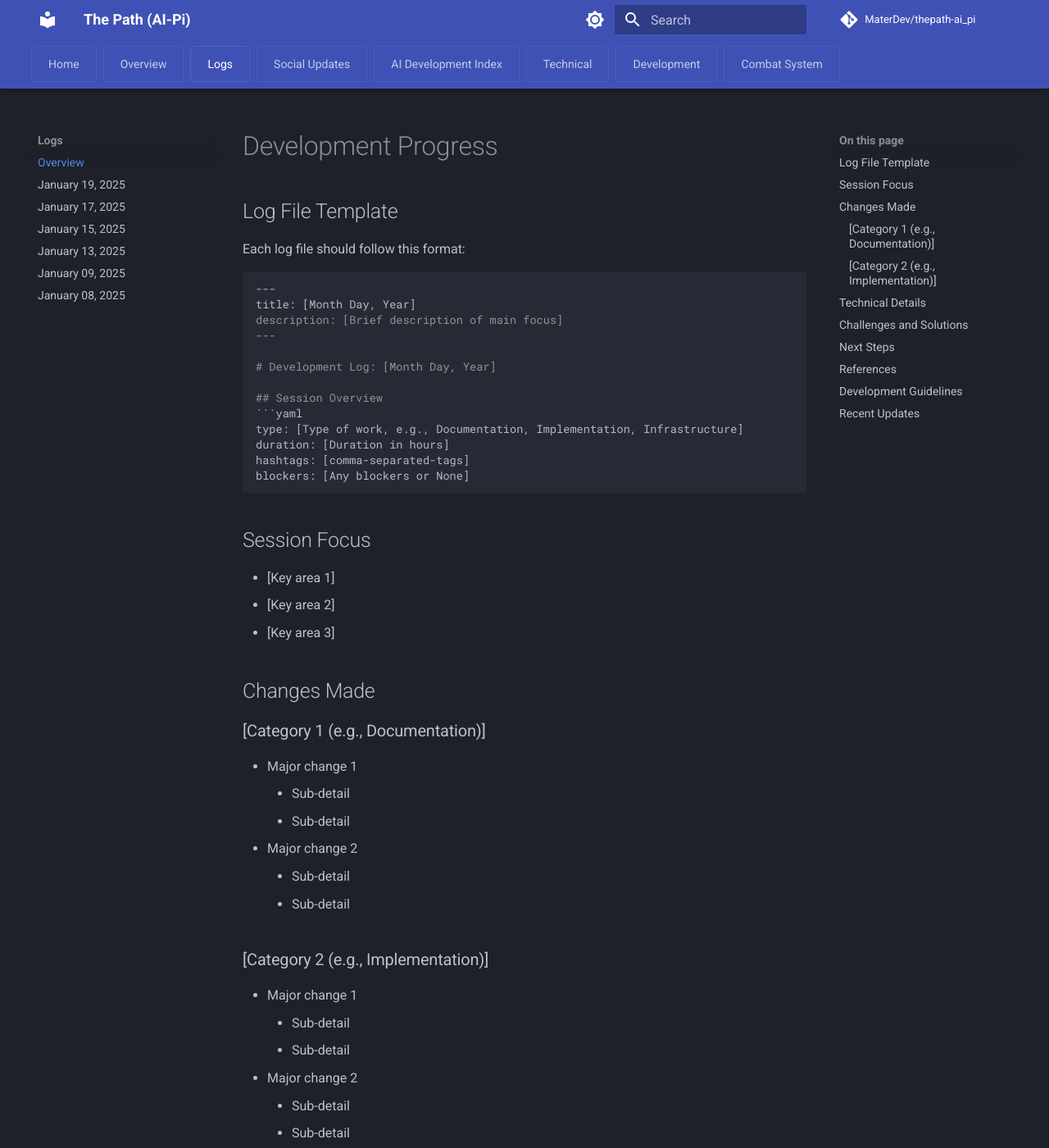
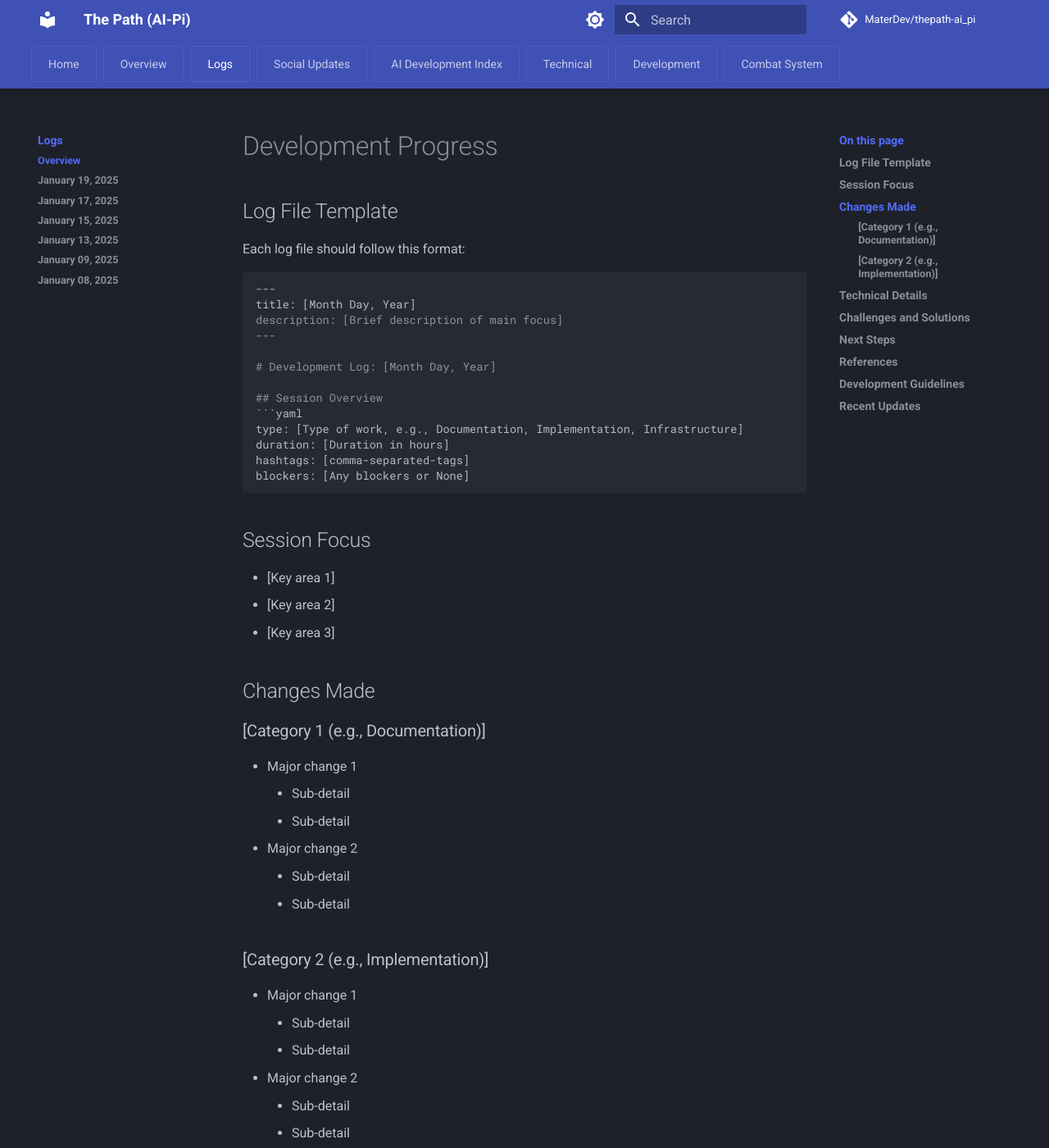
Before and after one commit to MaterDev/thepath-ai_pi, an MkDocs documentation site: the page built from docs/meta/logs/index.md, in a window 1280 px wide and 1400 px high. Shown: the whole window at 82% size. Built offline with MkDocs 1.6.1 and Material for MkDocs 9.7.7, drawn with Linux system fonts in a browser that asks for light colours; comment, search, counter and statistics services are not loaded.

Commit message:
style: enhance navigation styling with purple section labels and consistent bold weights

```diff
--- a/docs/stylesheets/extra.css
+++ b/docs/stylesheets/extra.css
@@ -19,3 +19,119 @@
     height: auto !important;
     padding: 0 !important;
 }
+
+/* Image size control */
+.md-typeset img {
+    max-width: 100% !important;
+    height: auto !important;
+    display: block !important;
+    margin: 0 auto !important;
+}
+
+/* Code block size control */
+.md-typeset pre > code {
+    max-height: none !important;
+}
+
+/* Tabs size control */
+.md-typeset .tabbed-set {
+    max-width: 100% !important;
+    height: auto !important;
+    padding: 0 !important;
+}
+
+/* Special top nav items */
+.md-tabs__item a[href*="logs/index.html"],
+.md-tabs__item a[href*="social/index.html"] {
+    font-weight: bold !important;
+    color: var(--md-accent-fg-color) !important;
+    padding: 0.2rem 0.5rem !important;
+    border-radius: 4px !important;
+    margin: 0.2rem 0 !important;
+    display: inline-flex !important;
+    align-items: center !important;
+    gap: 0.5rem !important;
+    transition: all 0.2s ease-in-out !important;
+}
+
+.md-tabs__item a[href*="logs/index.html"]:hover,
+.md-tabs__item a[href*="social/index.html"]:hover {
+    background-color: var(--md-accent-fg-color--transparent) !important;
+}
+
+/* Existing styles */
+.md-nav__link[href*="logs/"],
+.md-nav__link[href*="social/"] {
+    font-weight: bold;
+}
+
+/* Make section titles stand out */
+.md-nav__item .md-nav__link--active {
+    color: var(--md-accent-fg-color);
+    font-weight: 800;
+}
+
+/* Style section group titles */
+.md-nav__item .md-nav__link {
+    font-weight: 600;
+}
+
+/* Make section labels purple by default */
+.md-nav__item .md-nav__link:has(+ .md-nav),
+.md-nav__title {
+    color: var(--md-accent-fg-color) !important;
+    font-weight: 800;
+}
+
+/* Style nested items */
+.md-nav__item .md-nav .md-nav__link {
+    color: var(--md-default-fg-color--light);
+    font-weight: 600;
+    font-size: 0.9em;
+}
+
+/* Active state for any link */
+.md-nav__link:hover,
+.md-nav__link--active {
+    color: var(--md-accent-fg-color) !important;
+}
+
+/* Table of contents links */
+.md-nav--secondary .md-nav__link {
+    font-weight: 600;
+    color: var(--md-default-fg-color--light);
+}
+
+/* Active link in table of contents */
+.md-nav--secondary .md-nav__link--active {
+    font-weight: 800;
+    color: var(--md-accent-fg-color);
+}
+
+/* Add subtle divider under section titles */
+.md-nav__item .md-nav__link:has(+ .md-nav)::after {
+    content: "";
+    display: block;
+    height: 1px;
+    background: var(--md-primary-fg-color--light);
+    opacity: 0.3;
+    margin-top: 0.3em;
+}
+
+/* Add more padding to nested items */
+.md-nav__item .md-nav .md-nav__item {
+    padding-left: 0.8em;
+}
+
+/* Reset font size for nested items but keep bold */
+.md-nav__item .md-nav .md-nav__link {
+    font-size: 0.9em;
+    font-weight: 600;
+    text-transform: none;
+    letter-spacing: normal;
+}
+
+/* Make all navigation links bold */
+.md-nav__link {
+    font-weight: 600 !important;
+}
```
